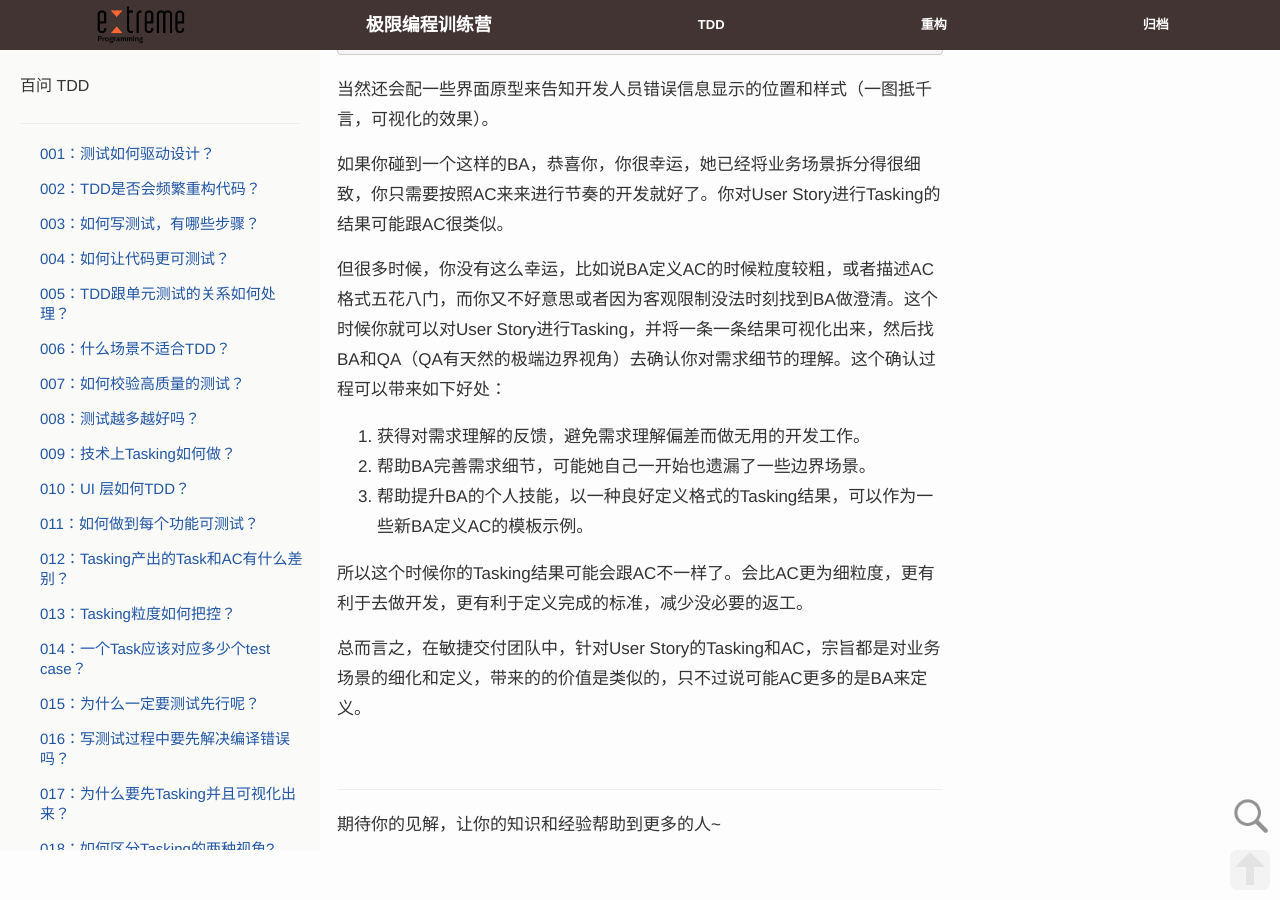
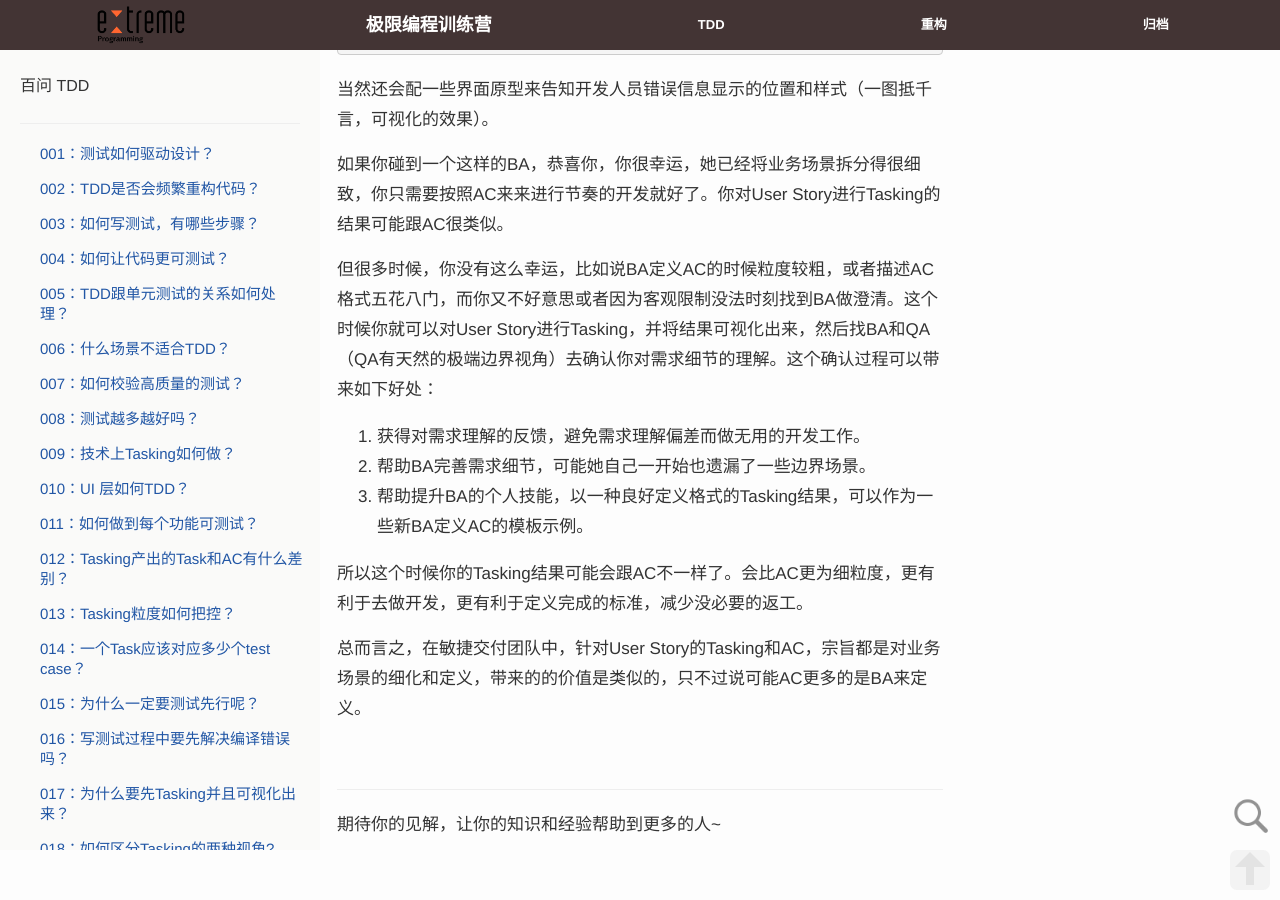
Before and after one commit to xp-bootcamp/xp-bootcamp.github.io, a Jekyll site: the page built from page/tdd/questions/012.md, in a window 1280 px wide and 900 px high, scrolled down 1196 px. Built offline with Jekyll 4.4.1, drawn with Linux system fonts in a browser that asks for light colours; nearby versions of some CDN libraries; comment, search, counter and statistics services are not loaded; a style sheet for code colours, icons or effects is not loaded.

Commit message:
Update
Signed-off-by: Yuan Shenjian <sjyuan@thoughtworks.com>

```diff
--- a/page/tdd/questions/012.md
+++ b/page/tdd/questions/012.md
@@ -43,7 +43,7 @@ Then 登录失败，登录页面提示密码错误
 
 如果你碰到一个这样的BA，恭喜你，你很幸运，她已经将业务场景拆分得很细致，你只需要按照AC来来进行节奏的开发就好了。你对User Story进行Tasking的结果可能跟AC很类似。
 
-但很多时候，你没有这么幸运，比如说BA定义AC的时候粒度较粗，或者描述AC格式五花八门，而你又不好意思或者因为客观限制没法时刻找到BA做澄清。这个时候你就可以对User Story进行Tasking，并将一条一条结果可视化出来，然后找BA和QA（QA有天然的极端边界视角）去确认你对需求细节的理解。这个确认过程可以带来如下好处：
+但很多时候，你没有这么幸运，比如说BA定义AC的时候粒度较粗，或者描述AC格式五花八门，而你又不好意思或者因为客观限制没法时刻找到BA做澄清。这个时候你就可以对User Story进行Tasking，并将结果可视化出来，然后找BA和QA（QA有天然的极端边界视角）去确认你对需求细节的理解。这个确认过程可以带来如下好处：
 
 1. 获得对需求理解的反馈，避免需求理解偏差而做无用的开发工作。
 2. 帮助BA完善需求细节，可能她自己一开始也遗漏了一些边界场景。
```
